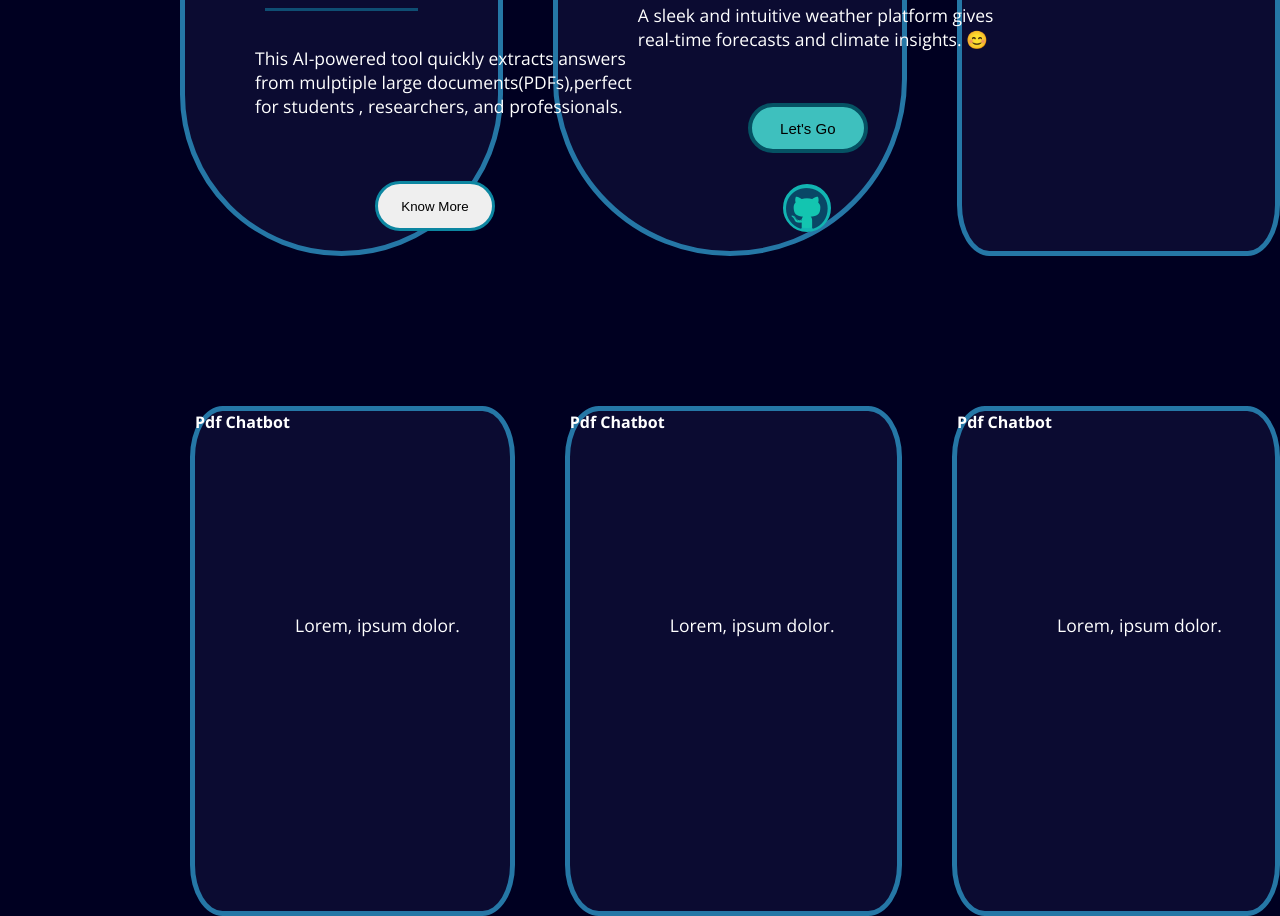
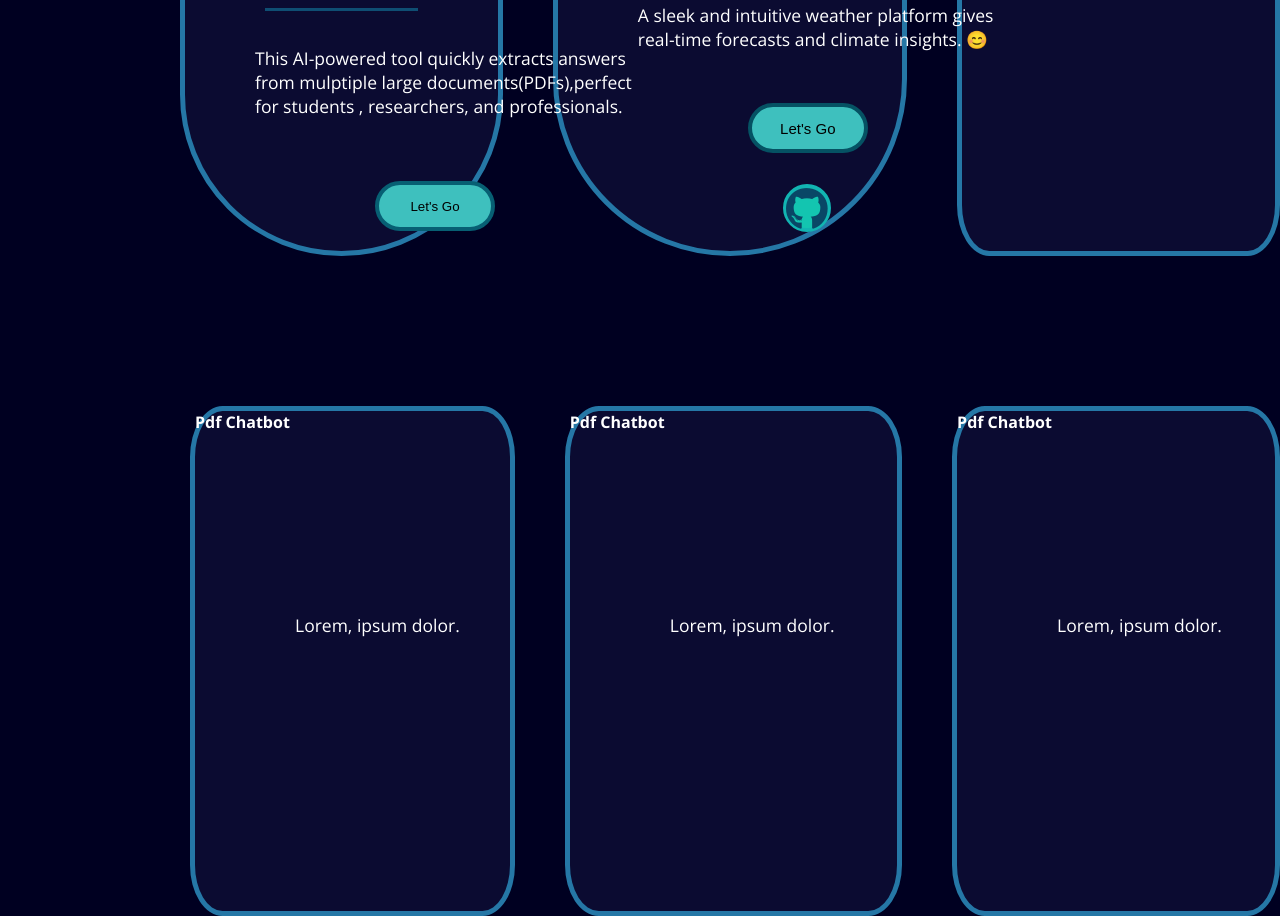
Before and after one commit to Sourishharh/Protfolio, a plain HTML site: page index.html in a window 1280 px wide. Shown: the part 3532-4448 px from the top of the page. Drawn offline with nearby package versions, Linux system fonts and the light colour scheme.

Commit message:
all changes

```diff
--- a/index.html
+++ b/index.html
@@ -284,7 +284,7 @@
                         <br>for students , researchers, and professionals.</p>
 
                     <a href="https://github.com/Sourishharh/chat-in-multiple-pdfs" target="_blank">
-                        <button type="button">Know More</button>
+                        <button type="button">Let's Go</button>
                     </a>
 
                 </div>
--- a/style.css
+++ b/style.css
@@ -937,7 +937,8 @@ main hr{
     margin-left: 190px;
     height: 50px;
     width: 120px;
-    border: 3px solid #0c86a1;
+    border: 4px solid #075f73;
+    background-color: rgb(62, 192, 190);
     border-radius: 50px;
 }
 .Box-layer2{
```
